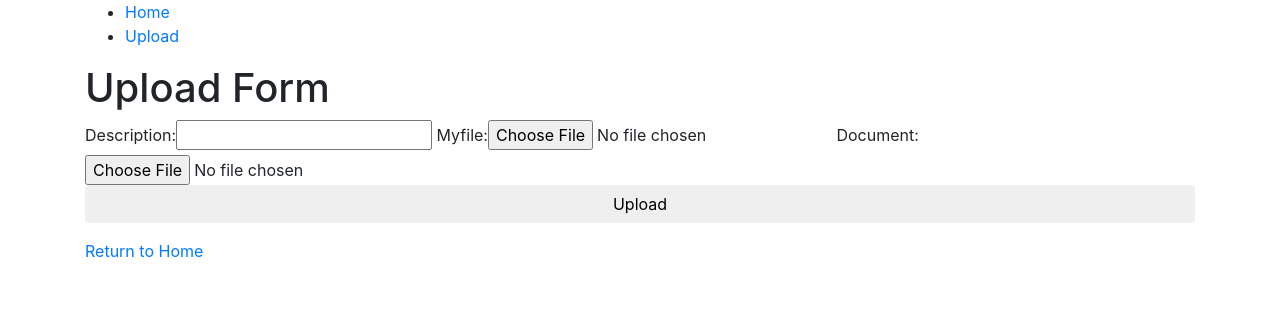
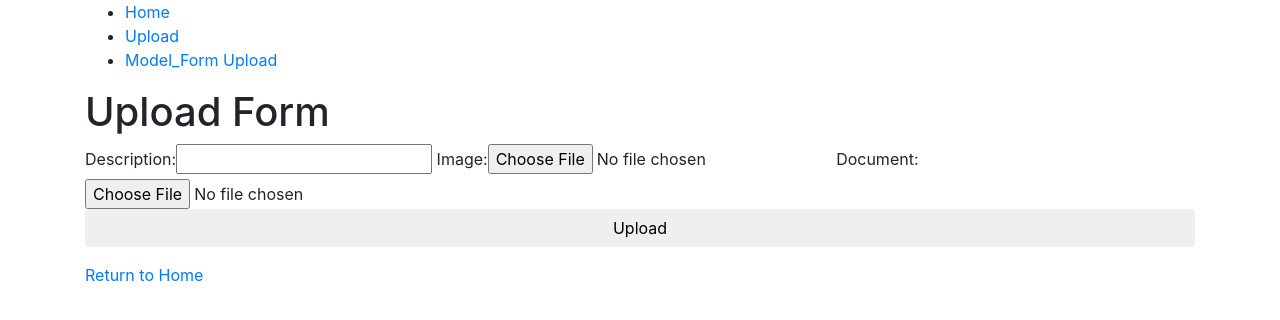
Before and after one commit to cormacio100/file_upload, a Django app: page /uploads/upload_form/ in a window 1280 px wide. Shown: the top 320 px of the page. Run offline with Django 3.2, Linux system fonts and the light colour scheme; some libraries are stand-ins or nearby versions.

Commit message:
Uploads working and saving to DB. Not saving to DEFINED FOLDER THOUGH

```diff
--- a/file_upload/urls.py
+++ b/file_upload/urls.py
@@ -33,3 +33,13 @@ urlpatterns = [
 if settings.DEBUG:
     urlpatterns += static(settings.MEDIA_URL, document_root=settings.MEDIA_ROOT)
 # ********************* FILE_UPLOAD ****************
+
+#   CODE FOR DJANGO DEBUG TOOLBAR
+"""
+if settings.DEBUG:
+    import debug_toolbar
+    urlpatterns = [
+        url(r'^__debug__/', include(debug_toolbar.urls)),
+    ] + urlpatterns
+
+"""
--- a/templates/base.html
+++ b/templates/base.html
@@ -16,6 +16,7 @@
         <ul>
             <li><a href="{% url 'home' %}" >Home</a></li>
             <li><a href="{% url 'uploads:upload_form' %}">Upload</a></li>
+            <li><a href="{% url 'uploads:model_form_upload' %}">Model_Form Upload</a></li>
         </ul>
     </nav>
     <div class="container">
--- a/uploads/forms.py
+++ b/uploads/forms.py
@@ -1,12 +1,51 @@
 from django import forms
 from uploads.models import Upload
 
+##########################################
+#   LOGGING
+##########################################
+import logging
+log = logging.getLogger(__name__)
+
 class FileUploadForm(forms.ModelForm):
 
+    image = ''
+    document = ''
+
+    #   Tell Django which model items to used to create the form
+    class Meta:
+        model = Upload
+        fields = ('description','image','document',)
+
     #   constructor
+    #def __init__(self,uploaded_image_url='',uploaded_document_url='',*args,**kwargs):
     def __init__(self,user,*args,**kwargs):
+        _urls = kwargs.pop('_urls',None)
         self.user = user
-        super(FileUploadForm,self).__init__(*args,**kwargs)
+        #self.description =
+        if _urls is not None:
+            self.image = _urls[0]
+            self.document = _urls[1]
+        #self.kwargs = kwargs
+        self.write_to_log('Initialising the FileUploadForm')
+        self.display_kwargs(**kwargs)
+        #super(FileUploadForm,self).__init__(uploaded_image_url,uploaded_document_url,*args,**kwargs)
+        super(FileUploadForm, self).__init__(*args, **kwargs)
+
+
+    def write_to_log(self,sentence):
+        log.debug(sentence)
+        item = 'print to log'
+        print item
+
+    def display_kwargs(self,**kwargs):
+        print 'printing kwargs'
+        for item in kwargs.items():
+            print item
+            log.debug(item)
+
+
+
 
     #   SAVE FUNCTION IS CREATED IF ANY LOGIC HOOKS NEED TO BE ADDED
     def save(self,commit=True):
@@ -15,13 +54,20 @@ class FileUploadForm(forms.ModelForm):
         instance = super(FileUploadForm,self).save(commit=False)
 
         #   auto set the user instance to that provided by the view
-        #instance.title = self.title
+        instance.image = self.image
+        instance.document = self.document
+
 
         if commit:
             instance.save()
         return instance
 
+
+
+
+
+class DocumentImageForm(forms.ModelForm):
     #   Tell Django which model to used to create the form
     class Meta:
         model = Upload
-        fields = ('description','myfile','document')
+        fields = ('description', 'image', 'document',)
--- a/uploads/models.py
+++ b/uploads/models.py
@@ -3,19 +3,33 @@ from __future__ import unicode_literals
 
 from django.db import models
 from datetime import datetime
+import os
+
+def profile_image_path(instance, filename):
+    upload_dir = os.path.join('profile/', instance.description)
+    if not os.path.exists(upload_dir):
+        os.makedirs(upload_dir)
+    return os.path.join(upload_dir, filename)
 
 # Create your models here.
 class Upload(models.Model):
+
+    def __unicode__(self):
+        return self.name
+
     description = models.CharField(max_length=255, blank=True)
-    myfile = models.ImageField(
-        upload_to = 'images/',
-        blank=True,
-        null=True,
+    image = models.ImageField(
+        #upload_to = 'images/',
+        upload_to=profile_image_path,
+        #blank=True,
+        #null=True,
+        default='/media/acdc_profile.jpg'
     )
     document = models.FileField(
         upload_to = 'documents/',
-        blank = True,
-        null = True
+        #blank = True,
+        #null = True
+        default='/media/acdc.txt'
     )
     uploaded_at = models.DateTimeField(
         default = datetime.now
--- a/uploads/templates/uploads/upload_form.html
+++ b/uploads/templates/uploads/upload_form.html
@@ -13,9 +13,17 @@
                 <div class="form-group">
                     <button type="submit" class="btn btn-orange btn-block">Upload</button>
                 </div>
-                {% if uploaded_file_url %}
-                    <p>File uploaded at <a href="{{ uploaded_file_url }}">{{ uploaded_file_url }}</a></p>
-                {% endif %}
+                <div>
+                    {% if uploaded_image_url %}
+                        <p>File uploaded at <a href="{{ uploaded_image_url }}">{{ uploaded_image_url }}</a></p>
+                    {% endif %}
+                </div>
+                <div>
+                    {% if uploaded_document_url %}
+                        <p>File uploaded at <a href="{{ uploaded_document_url }}">{{ uploaded_document_url }}</a></p>
+                    {% endif %}
+                </div>
+
             </form>
             <p><a href="{% url 'home' %}">Return to Home</a></p>
         </div>
--- a/uploads/urls.py
+++ b/uploads/urls.py
@@ -8,4 +8,6 @@ app_name = 'uploads'
 urlpatterns = [
     #   pages
     url(r'^upload_form/$', views.upload_form, name="upload_form"),
+    url(r'^model_form_upload/$', views.model_form_upload, name="model_form_upload"),
+    #url(r'^listing/$', views.listing, name="listing"),
 ]
--- a/uploads/views.py
+++ b/uploads/views.py
@@ -1,27 +1,60 @@
 # -*- coding: utf-8 -*-
 from __future__ import unicode_literals
+from django.shortcuts import render, get_object_or_404, redirect
+from django.core.files.storage import FileSystemStorage
+
+from uploads.models import Upload
+from forms import FileUploadForm,DocumentImageForm
+
+
 from django.contrib import messages
 from django.core.urlresolvers import reverse
-from django.shortcuts import render, get_object_or_404, redirect
-from forms import FileUploadForm
-from django.core.files.storage import FileSystemStorage
+
 
 # Create your views here.
 def upload_form(request):
-    if request.method=='POST' and request.FILES['myfile']:
+    if request.method=='POST' and request.FILES['image']:
         #   retrieve the file obj
-        myfile = request.FILES['myfile']
+        image = request.FILES['image']
+        document = request.FILES['document']
         fs = FileSystemStorage()
-        filename = fs.save(myfile.name,myfile)
-        uploaded_file_url = fs.url(filename)
-        form = FileUploadForm(request.user,request.POST)
+        imageName = fs.save(image.name,image)
+        uploaded_image_url = fs.url(imageName)
+        documentName = fs.save(document.name, document)
+        uploaded_document_url = fs.url(documentName)
+
+        """
+            NEED TO PASS
+            uploaded_image_url
+            uploaded_document_url
+            TO THE FORM __INIT__ function so that it can be saved
+
+        """
+        _URL_LIST = [uploaded_image_url,uploaded_document_url]
+
+        #form = FileUploadForm(uploaded_image_url,uploaded_document_url,request.POST)
+        #form = FileUploadForm(request.user,request.POST)
+        form = FileUploadForm(request.user,request.POST,_urls=_URL_LIST)
         if form.is_valid():
             form.save()
             messages.success(request, "You have successfully registered as an Entertainer")
             return render(request,
                           'uploads/upload_form.html',
-                          {'uploaded_file_url': uploaded_file_url})
+                          {'uploaded_image_url': uploaded_image_url,
+                           'uploaded_document_url':uploaded_document_url})
     else:
         #   If page was just loaded then an empty form is displayed
         form = FileUploadForm(request.user)
     return render(request, 'uploads/upload_form.html',{'form':form})
+
+# Create your views here.
+def model_form_upload(request):
+    if request.method=='POST':
+        form = DocumentImageForm(request.POST,request.FILES)
+        if form.is_valid():
+            form.save()
+            return redirect('home')
+    else:
+        #   If page was just loaded then an empty form is displayed
+        form = DocumentImageForm()
+    return render(request, 'uploads/upload_form.html',{'form':form})
```
Also changed, not shown: file_upload/settings.py (+23 -3 lines), home/templates/home/index.html (+17 -2 lines), home/views.py (+14 -1 lines), uploads/migrations/0004_auto_20180129_2339.py (added), uploads/migrations/0005_auto_20180130_0231.py (added), uploads/migrations/0006_auto_20180130_0307.py (added), uploads/migrations/0007_auto_20180130_0408.py (added), 1 other file.
